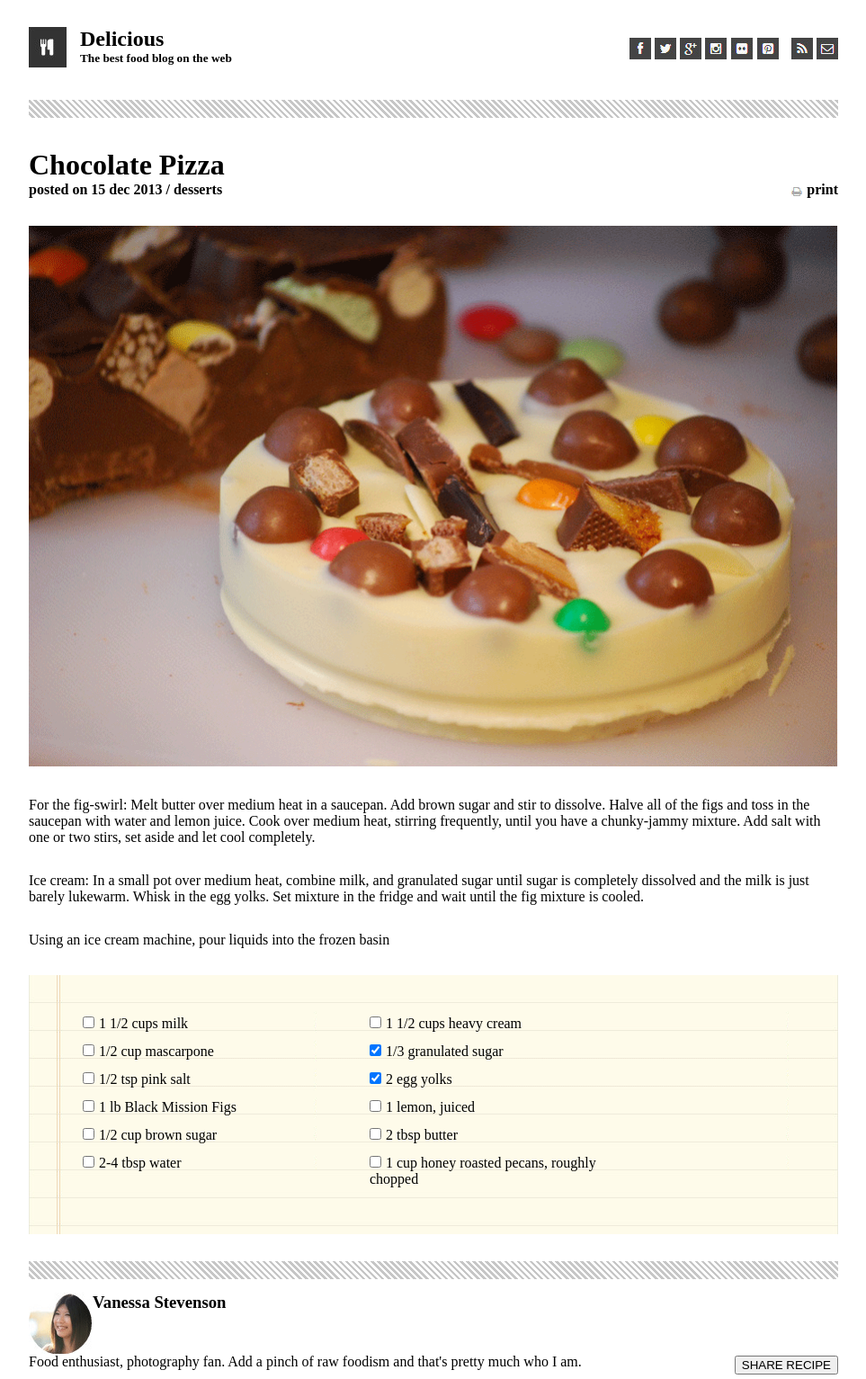
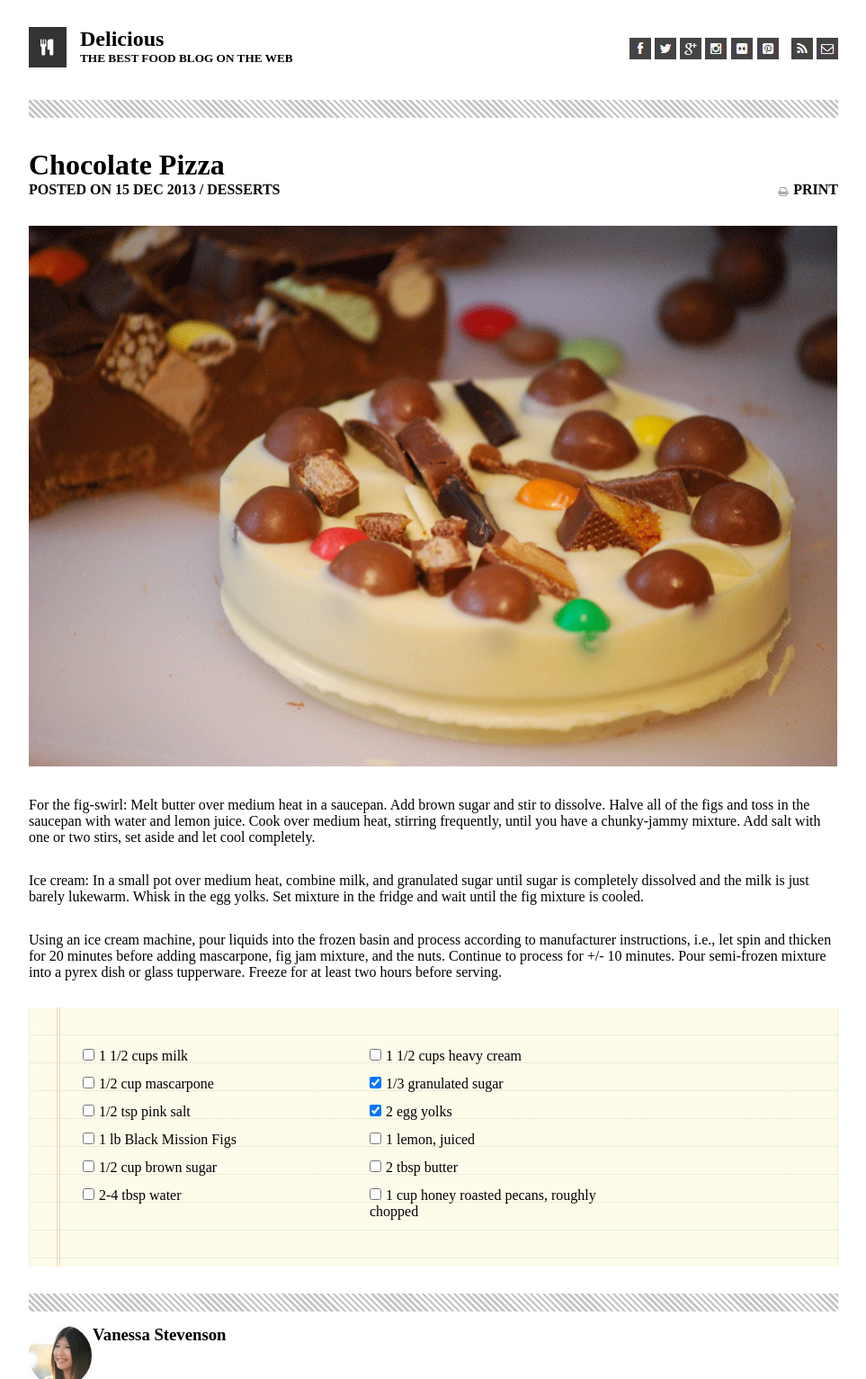
Before and after one commit to coachmullen22/chocolate-pizza, a plain HTML site: page index.html in a window 1280 px wide. Shown: the top 1533 px of the page at 90% size, without its empty margins (158-1121 px from the left). Drawn offline with Linux system fonts and the light colour scheme.

Commit message:
all text entered

```diff
--- a/index.html
+++ b/index.html
@@ -10,7 +10,7 @@
       <img src="img/logo.png" alt="delicious logo" />
       <div>
         <h2>Delicious</h2>
-        <h5>The best food blog on the web</h5>
+        <h5>THE BEST FOOD BLOG ON THE WEB</h5>
       </div>
       <nav>
         <ul>
@@ -29,8 +29,8 @@
     <main>
       <h1>Chocolate Pizza</h1>
       <div>
-        <h4>posted on 15 dec 2013 / desserts</h4>
-        <h4>print</h4>
+        <h4>POSTED ON 15 DEC 2013 / DESSERTS</h4>
+        <h4>PRINT</h4>
         <img src="img/print-icon.png" alt="print icon" />
       </div>
       <img src="img/choco-pizza.png" alt="chocolate pizza">
@@ -42,7 +42,7 @@
           Ice cream: In a small pot over medium heat, combine milk, and granulated sugar until sugar is completely dissolved and the milk is just barely lukewarm. Whisk in the egg yolks. Set mixture in the fridge and wait until the fig mixture is cooled.
         </p>
         <p>
-          Using an ice cream machine, pour liquids into the frozen basin
+          Using an ice cream machine, pour liquids into the frozen basin and process according to manufacturer instructions, i.e., let spin and thicken for 20 minutes before adding mascarpone, fig jam mixture, and the nuts. Continue to process for +/- 10 minutes. Pour semi-frozen mixture into a pyrex dish or glass tupperware. Freeze for at least two hours before serving.
       </p>
       </section>
       <section>
```
